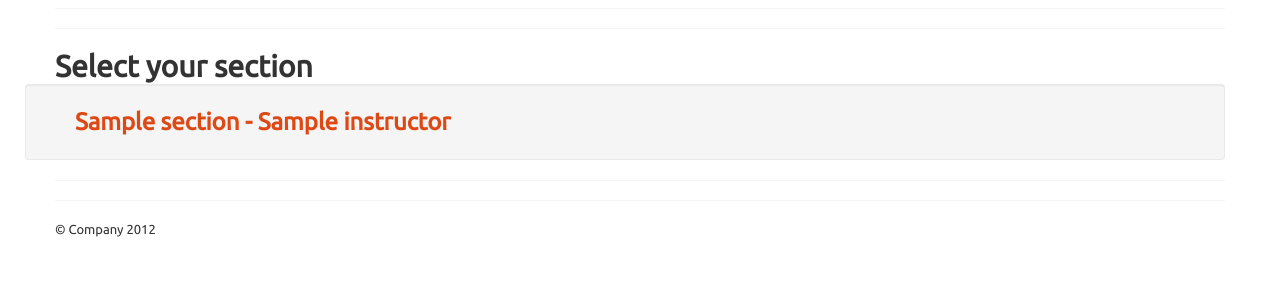
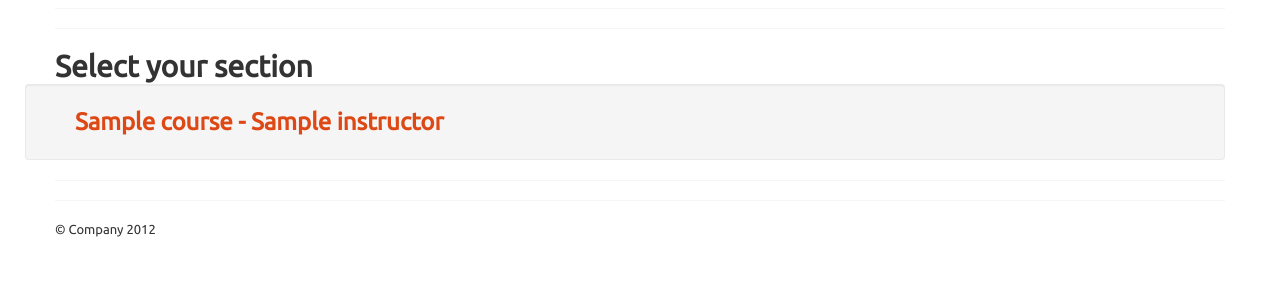
Before and after one commit to Satshabad/theBooklistr-website, a Django app: template templates/search-selection.html in a window 1280 px wide. Shown: the part 294-594 px from the top of the page. Run offline with Django 3.2, Linux system fonts and the light colour scheme; the template is opened without the code that fills it: most values are stand-ins (such as "Sample title", 1, 10 or a date in 2020); some libraries are stand-ins or nearby versions.

Commit message:
refactored sections/courses and made it so that the page displays the proper courses

```diff
--- a/templates/search-selection.html
+++ b/templates/search-selection.html
@@ -2,10 +2,10 @@
 {% block content %}
     <hr>
     <h1>Select your section</h1>
-    {% for section in sections %}
+    {% for course in courses %}
         <div class = "row well">
             <div class = "span11">
-                <h2><a href="/search?s={{ section.section_id }}&q={{ coursename }}">{{ section.name }} - {{ section.instructor }}</a></h2>
+                <h2><a href="/search?s={{ course.sectionID }}&q={{ course.name }}">{{ course.sectionName }} - {{ course.instructor }}</a></h2>
 
             </div>
         </div>
```
